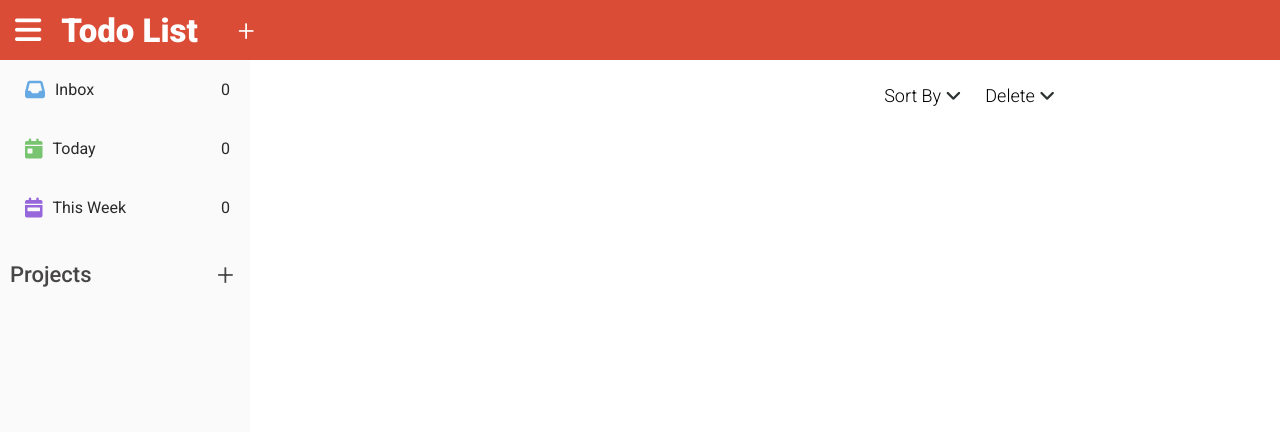
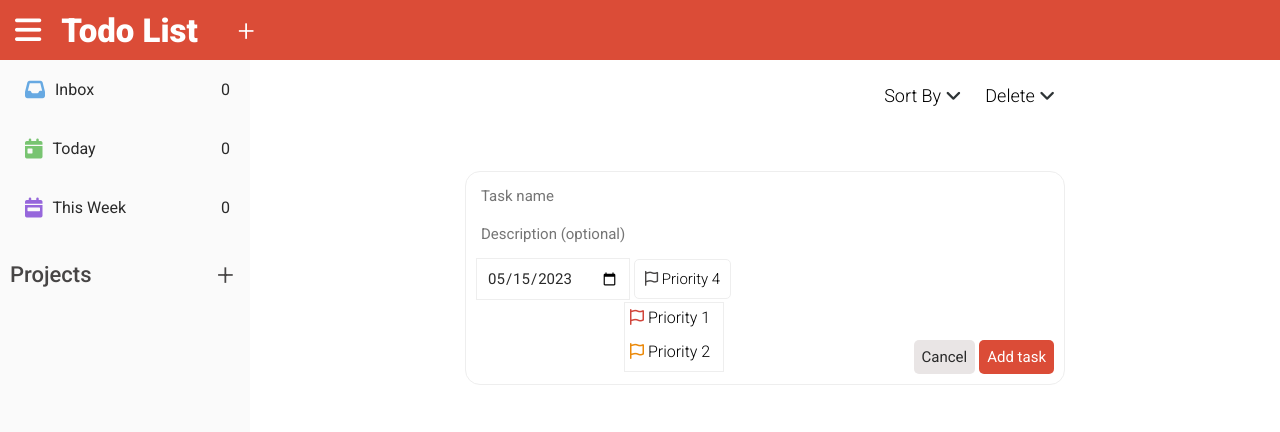
Before and after one commit to elk15/Todo-List, a plain HTML site: page index.html in a window 1280 px wide. Drawn offline with Linux system fonts and the light colour scheme.

Commit message:
Style add new task modal

```diff
--- a/index.html
+++ b/index.html
@@ -36,7 +36,27 @@
                     </div>
                 </div>
                 <ul class="tasks"></ul>
-                <div class="add-task"></div>
+                <div class="add-task-btn"></div>
+                <div class="add-task">
+                    <input type="text" name="taskName" id="taskName" placeholder="Task name">
+                    <input type="text" name="description" id="description" placeholder="Description (optional)">
+                    <div>
+                        <input type="date" id="dueDate" name="due-date" value="2023-05-15">
+                        <button class="set-priority" data-priority-number="4"><i class="fa-regular fa-flag" style="color: #474545;"></i> Priority 4</button>
+                    </div>
+                    <div>
+                        <button class="cancel-add-task cancel-btn">Cancel</button>
+                        <button class="submit-task add-btn">Add task</button>
+                    </div>
+                    <div class="priority-modal">
+                        <div>
+                            <span class="priority-option" data-priority-number="1"><i class="fa-regular fa-flag" style="color: #d1453b;"></i> Priority 1</span>
+                            <span class="priority-option" data-priority-number="2"><i class="fa-regular fa-flag" style="color: #eb8909;"></i> Priority 2</span>
+                            <span class="priority-option" data-priority-number="3"><i class="fa-regular fa-flag" style="color: #246fe0;"></i> Priority 3</span>
+                            <span class="priority-option" data-priority-number="4"><i class="fa-regular fa-flag" style="color: #474545;"></i> Priority 4</span>
+                        </div>
+                    </div>
+                </div>
                 <div class="sort-modal mini-modal hide"></div>
                 <div class="delete-modal mini-modal hide"></div>
             </div>
--- a/style.css
+++ b/style.css
@@ -213,17 +213,17 @@ nav > div button:hover{
     width: 100%;
 }
 
-.project .add-task button{
+.project .add-task-btn button{
     display: flex;
     align-items: center;
     gap: 20px;
 }
 
-.project .add-task button:hover {
+.project .add-task-btn button:hover {
     color: var(--primary-color);
 }
 
-.project .add-task span {
+.project .add-task-btn span {
     color: var(--primary-color);
     font-weight: 400;
     font-size: 25px;
@@ -259,3 +259,81 @@ nav > div button:hover{
     background-color: var(--hover-color);
     cursor: pointer;
 }
+
+/* Add task modal */
+.project .add-task{
+    display: flex;
+    flex-direction: column;
+    gap:10px;
+    border: 1px solid var(--hover-color);
+    border-radius: 15px;
+    padding: var(--default-padding);
+    position: relative;
+}
+
+.project .add-task input {
+    padding: 5px;
+    border: none;
+    font-size: 15px;
+}
+
+.project .add-task input:focus{
+    outline: none;
+}
+
+.project .add-task #dueDate, .project .add-task .set-priority {
+    border: 1px solid var(--hover-color);
+    padding: var(--default-padding);
+    font-size: 15px;
+}
+
+.project .add-task #dueDate {
+    color: #2a2a2a;
+}
+
+.project .add-task .set-priority:hover {
+    background-color: var(--hover-color);
+}
+
+.project .add-task div:nth-child(4) {
+    align-self: flex-end;
+    margin-top: 30px;
+}
+
+.project .add-task .priority-modal{
+    overflow-y: scroll;
+    width: 100px;
+    height: 70px;
+    border: 1px solid var(--hover-color);
+    padding: 5px;
+    position: absolute;
+    top: 130px;
+    left: 158px;
+    font-weight: 300;
+}
+
+.project .add-task .priority-modal div {
+    display: flex;
+    flex-direction: column;
+    gap: 15px;
+}
+
+.project .add-task .priority-modal span:hover {
+    cursor: pointer;
+}
+
+.cancel-btn, .add-btn {
+    padding: 8px;
+    font-weight: 400;
+    font-size: 15px !important;
+}
+
+.cancel-btn {
+    color: #2a2a2a;
+    background-color: rgb(233, 229, 229);
+}
+
+.add-btn {
+    color: #fff;
+    background-color: var(--primary-color);
+}
```
